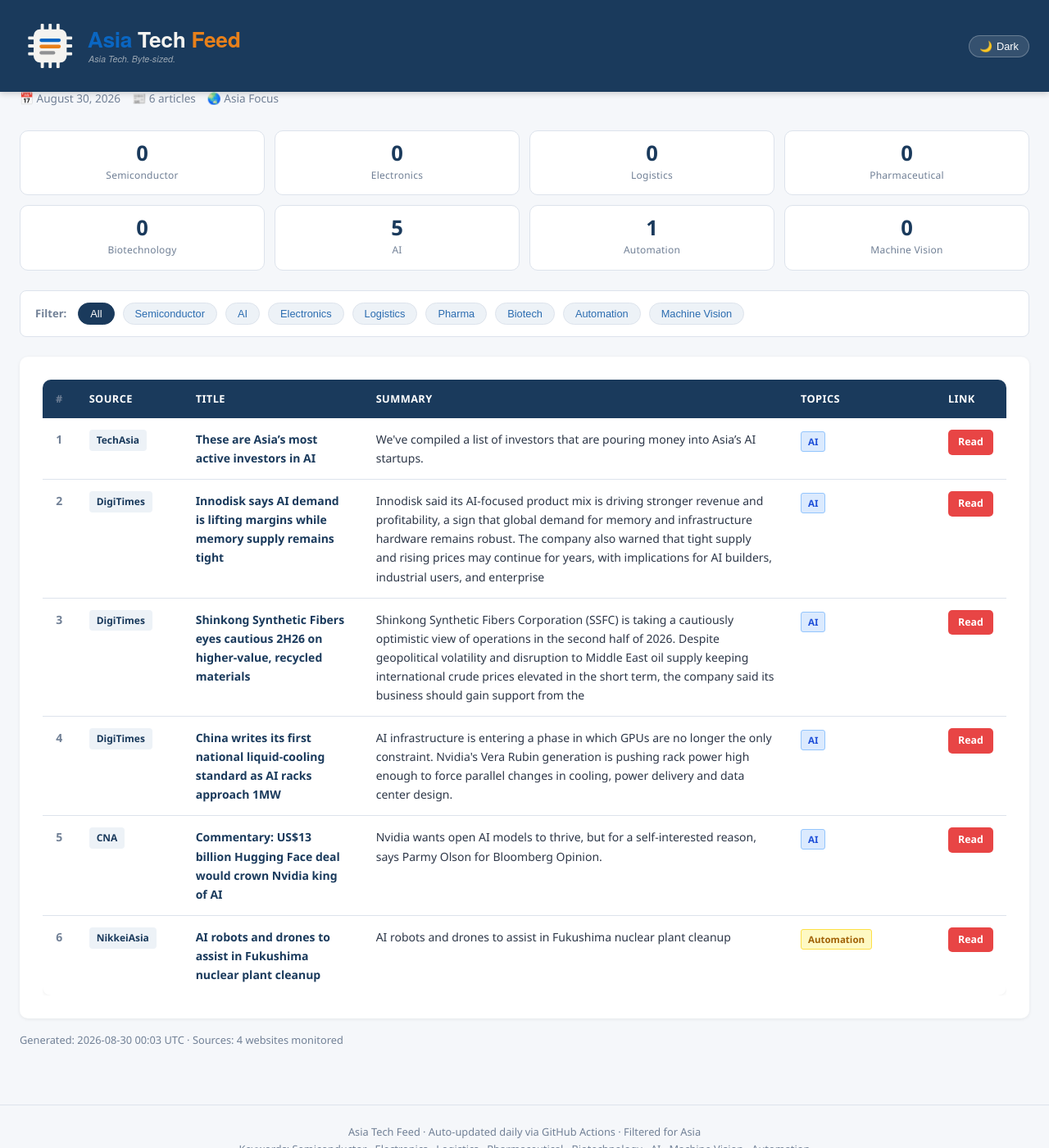
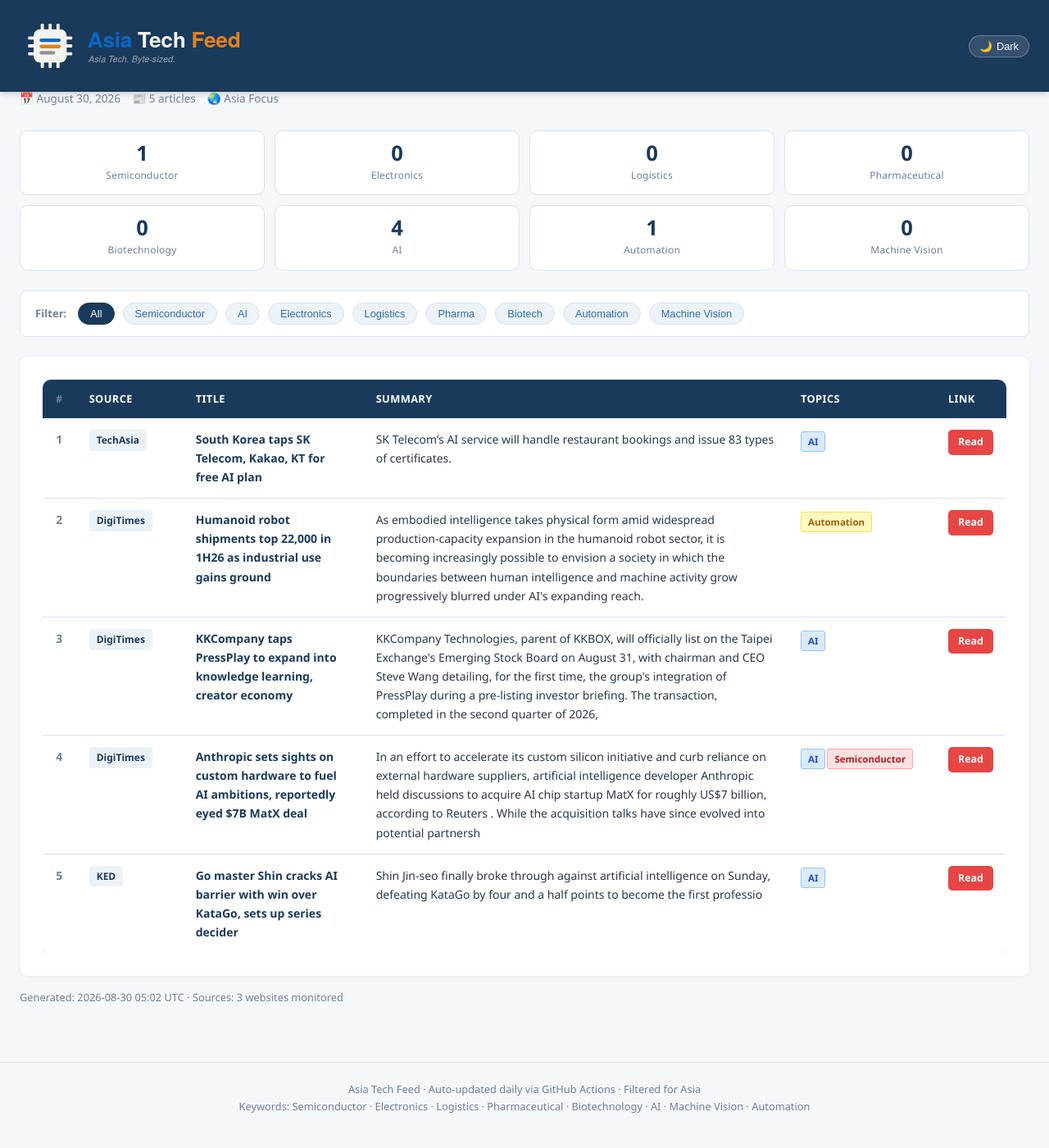
Before and after one commit to asiatechfeed/Asia-Tech-Feed, a Jekyll site: the page built from _posts/2026-08-30-asia-tech-news-digest.md, in a window 1280 px wide and 1400 px high, scrolled down 367 px. Shown: the whole window at 82% size. Built offline with Jekyll 4.4.1, drawn with Linux system fonts in a browser that asks for light colours; a script that is not in the unit is left out; some of the changed text lies outside the part shown.

Commit message:
📰 News digest 2026-08-30 (5 articles)

```diff
--- a/_posts/2026-08-30-asia-tech-news-digest.md
+++ b/_posts/2026-08-30-asia-tech-news-digest.md
@@ -1,15 +1,15 @@
 ---
 layout: post
 title: "Asia Tech News Digest - August 30, 2026"
-date: 2026-08-30 08:03:04 +0800
-articles_count: 6
-sources_count: 4
-sources: ["CNA", "DigiTimes", "NikkeiAsia", "TechAsia"]
+date: 2026-08-30 13:02:32 +0800
+articles_count: 5
+sources_count: 3
+sources: ["DigiTimes", "KED", "TechAsia"]
 csv_file: /assets/data/news-2026-08-30.tsv
-featured_title: "These are Asia\u2019s most active investors in AI"
-featured_url: "https://www.techinasia.com/these-are-asias-most-active-investors-in-ai"
+featured_title: "South Korea taps SK Telecom, Kakao, KT for free AI plan"
+featured_url: "https://www.techinasia.com/sk-telecom-partners-defense-ministry-military-ai"
 featured_source: "TechAsia"
-featured_summary: "We've compiled a list of investors that are pouring money into Asia\u2019s AI startups."
+featured_summary: "SK Telecom\u2019s AI service will handle restaurant bookings and issue 83 types of certificates."
 featured_image: ""
 ---
 
@@ -28,50 +28,42 @@ featured_image: ""
 <tr>
   <td class="col-num">1</td>
   <td class="col-source"><span class="source-badge">TechAsia</span></td>
-  <td class="col-title"><span class="article-title">These are Asia’s most active investors in AI</span></td>
-  <td class="col-summary">We've compiled a list of investors that are pouring money into Asia’s AI startups.</td>
+  <td class="col-title"><span class="article-title">South Korea taps SK Telecom, Kakao, KT for free AI plan</span></td>
+  <td class="col-summary">SK Telecom’s AI service will handle restaurant bookings and issue 83 types of certificates.</td>
   <td class="col-tags"><span class="tag ai">AI</span></td>
-  <td class="col-link"><a class="btn-link" href="https://www.techinasia.com/these-are-asias-most-active-investors-in-ai" target="_blank" rel="noopener">Read</a></td>
+  <td class="col-link"><a class="btn-link" href="https://www.techinasia.com/sk-telecom-partners-defense-ministry-military-ai" target="_blank" rel="noopener">Read</a></td>
 </tr>
 <tr>
   <td class="col-num">2</td>
   <td class="col-source"><span class="source-badge">DigiTimes</span></td>
-  <td class="col-title"><span class="article-title">Innodisk says AI demand is lifting margins while memory supply remains tight</span></td>
-  <td class="col-summary">Innodisk said its AI-focused product mix is driving stronger revenue and profitability, a sign that global demand for memory and infrastructure hardware remains robust. The company also warned that tight supply and rising prices may continue for years, with implications for AI builders, industrial users, and enterprise</td>
-  <td class="col-tags"><span class="tag ai">AI</span></td>
-  <td class="col-link"><a class="btn-link" href="https://www.digitimes.com/news/a20260828PD221/innodisk-demand-revenue-infrastructure-2026.html" target="_blank" rel="noopener">Read</a></td>
+  <td class="col-title"><span class="article-title">Humanoid robot shipments top 22,000 in 1H26 as industrial use gains ground</span></td>
+  <td class="col-summary">As embodied intelligence takes physical form amid widespread production-capacity expansion in the humanoid robot sector, it is becoming increasingly possible to envision a society in which the boundaries between human intelligence and machine activity grow progressively blurred under AI's expanding reach.</td>
+  <td class="col-tags"><span class="tag auto">Automation</span></td>
+  <td class="col-link"><a class="btn-link" href="https://www.digitimes.com/news/a20260828VL213/robot-industrial-shipments-data-expansion.html" target="_blank" rel="noopener">Read</a></td>
 </tr>
 <tr>
   <td class="col-num">3</td>
   <td class="col-source"><span class="source-badge">DigiTimes</span></td>
-  <td class="col-title"><span class="article-title">Shinkong Synthetic Fibers eyes cautious 2H26 on higher-value, recycled materials</span></td>
-  <td class="col-summary">Shinkong Synthetic Fibers Corporation (SSFC) is taking a cautiously optimistic view of operations in the second half of 2026. Despite geopolitical volatility and disruption to Middle East oil supply keeping international crude prices elevated in the short term, the company said its business should gain support from the</td>
+  <td class="col-title"><span class="article-title">KKCompany taps PressPlay to expand into knowledge learning, creator economy</span></td>
+  <td class="col-summary">KKCompany Technologies, parent of KKBOX, will officially list on the Taipei Exchange's Emerging Stock Board on August 31, with chairman and CEO Steve Wang detailing, for the first time, the group's integration of PressPlay during a pre-listing investor briefing. The transaction, completed in the second quarter of 2026,</td>
   <td class="col-tags"><span class="tag ai">AI</span></td>
-  <td class="col-link"><a class="btn-link" href="https://www.digitimes.com/news/a20260828PD200/materials-ssfc-business-2026-disruption.html" target="_blank" rel="noopener">Read</a></td>
+  <td class="col-link"><a class="btn-link" href="https://www.digitimes.com/news/a20260828PD215/economy-kkbox-taipei-advertising-2026.html" target="_blank" rel="noopener">Read</a></td>
 </tr>
 <tr>
   <td class="col-num">4</td>
   <td class="col-source"><span class="source-badge">DigiTimes</span></td>
-  <td class="col-title"><span class="article-title">China writes its first national liquid-cooling standard as AI racks approach 1MW</span></td>
-  <td class="col-summary">AI infrastructure is entering a phase in which GPUs are no longer the only constraint. Nvidia's Vera Rubin generation is pushing rack power high enough to force parallel changes in cooling, power delivery and data center design.</td>
-  <td class="col-tags"><span class="tag ai">AI</span></td>
-  <td class="col-link"><a class="btn-link" href="https://www.digitimes.com/news/a20260828VL206/cooling-nvidia-rubin-infrastructure-data-center.html" target="_blank" rel="noopener">Read</a></td>
+  <td class="col-title"><span class="article-title">Anthropic sets sights on custom hardware to fuel AI ambitions, reportedly eyed $7B MatX deal</span></td>
+  <td class="col-summary">In an effort to accelerate its custom silicon initiative and curb reliance on external hardware suppliers, artificial intelligence developer Anthropic held discussions to acquire AI chip startup MatX for roughly US$7 billion, according to Reuters . While the acquisition talks have since evolved into potential partnersh</td>
+  <td class="col-tags"><span class="tag ai">AI</span><span class="tag semi">Semiconductor</span></td>
+  <td class="col-link"><a class="btn-link" href="https://www.digitimes.com/news/a20260828VL215/hardware-anthropic-silicon-startup-google.html" target="_blank" rel="noopener">Read</a></td>
 </tr>
 <tr>
   <td class="col-num">5</td>
-  <td class="col-source"><span class="source-badge">CNA</span></td>
-  <td class="col-title"><span class="article-title">Commentary: US$13 billion Hugging Face deal would crown Nvidia king of AI</span></td>
-  <td class="col-summary">Nvidia wants open AI models to thrive, but for a self-interested reason, says Parmy Olson for Bloomberg Opinion.</td>
+  <td class="col-source"><span class="source-badge">KED</span></td>
+  <td class="col-title"><span class="article-title">Go master Shin cracks AI barrier with win over KataGo, sets up series decider</span></td>
+  <td class="col-summary">Shin Jin-seo finally broke through against artificial intelligence on Sunday, defeating KataGo by four and a half points to become the first professio</td>
   <td class="col-tags"><span class="tag ai">AI</span></td>
-  <td class="col-link"><a class="btn-link" href="https://www.channelnewsasia.com/commentary/nvidia-hugging-face-ai-openai-chips-6347461" target="_blank" rel="noopener">Read</a></td>
-</tr>
-<tr>
-  <td class="col-num">6</td>
-  <td class="col-source"><span class="source-badge">NikkeiAsia</span></td>
-  <td class="col-title"><span class="article-title">AI robots and drones to assist in Fukushima nuclear plant cleanup</span></td>
-  <td class="col-summary">AI robots and drones to assist in Fukushima nuclear plant cleanup</td>
-  <td class="col-tags"><span class="tag auto">Automation</span></td>
-  <td class="col-link"><a class="btn-link" href="https://asia.nikkei.com/business/technology/artificial-intelligence/ai-robots-and-drones-to-assist-in-fukushima-nuclear-plant-cleanup" target="_blank" rel="noopener">Read</a></td>
+  <td class="col-link"><a class="btn-link" href="https://www.kedglobal.com/artificial-intelligence/newsView/ked202607190001" target="_blank" rel="noopener">Read</a></td>
 </tr>
 </tbody>
 </table>
```
Also changed, not shown: _data/seen_urls.json (+6 -1 lines), _digest_meta.json (+18 -19 lines), assets/data/news-2026-08-30.tsv (+5 -6 lines), assets/data/search-index.json.
